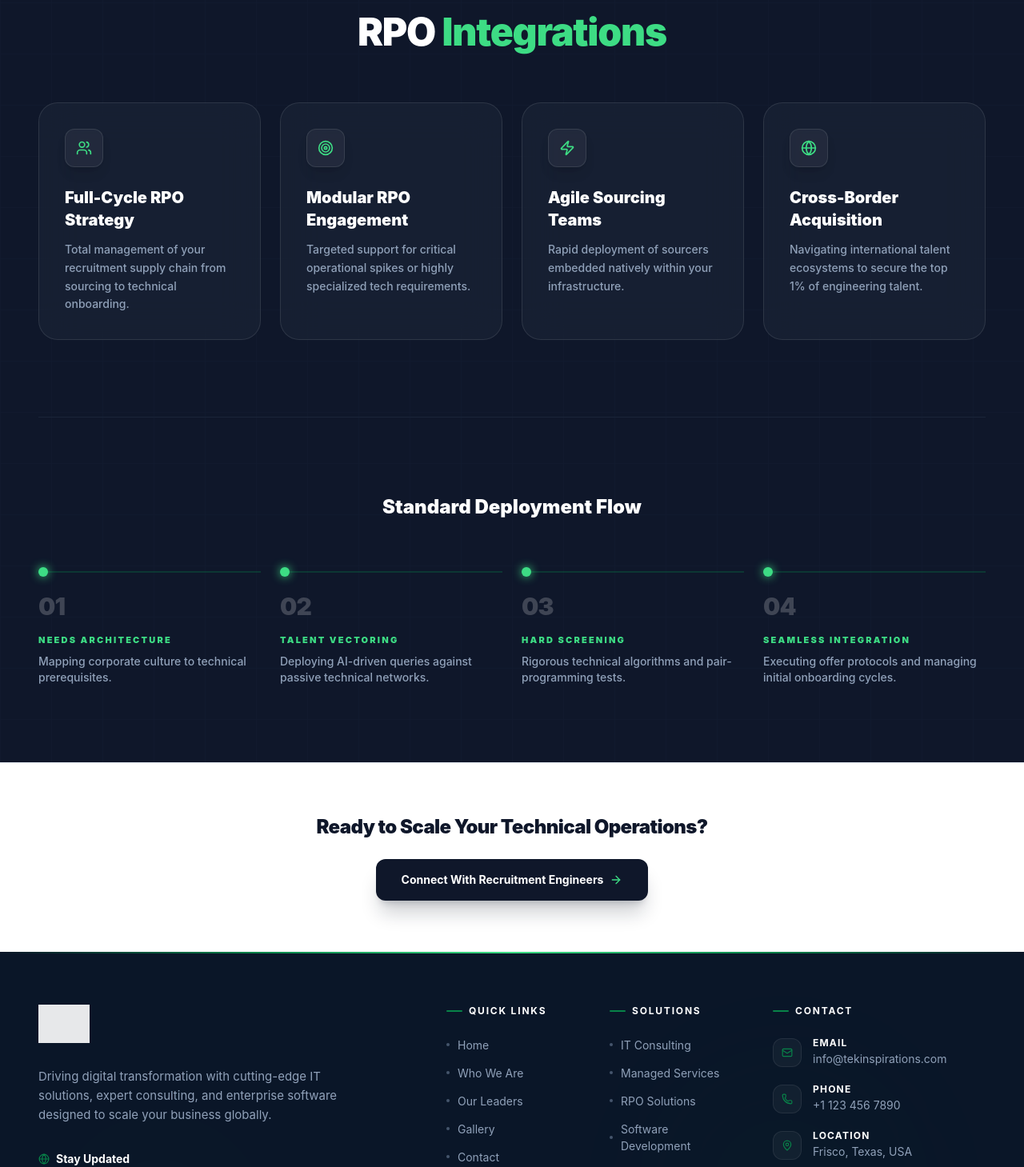
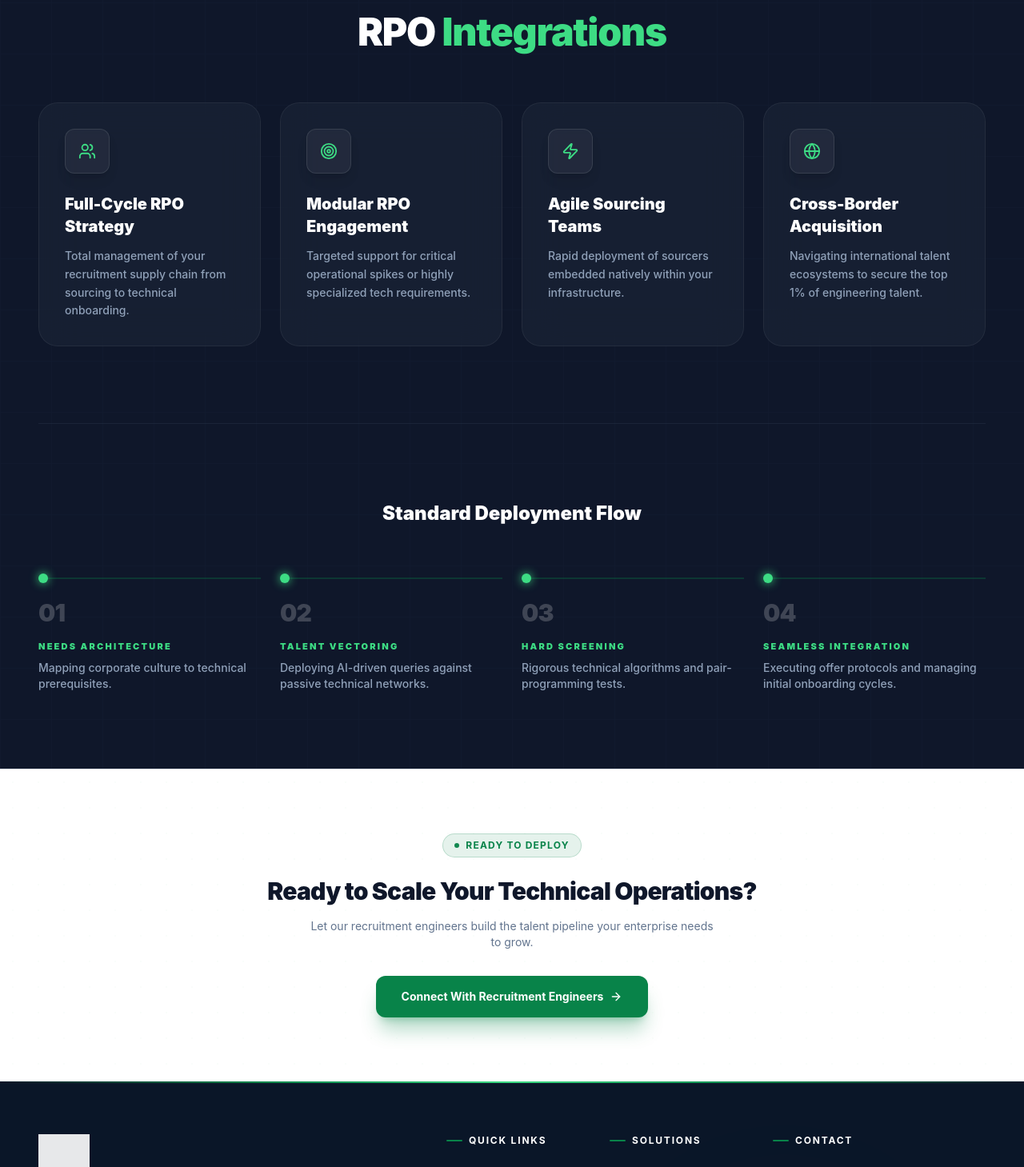
Before and after one commit to anupchauhanak6/tek-inspirations-llc, a React (Vite) app in the folder frontend/: page /our-solution/rpo in a window 1280 px wide. Shown: the part 1540-2999 px from the top of the page at 80% size. Built offline with nearby package versions, Linux system fonts and the light colour scheme; grey boxes are pictures that could not be loaded.

Commit message:
feat: add RPO, SoftwareDevelopment, TermsOfService, and WhoWeAre pages to frontend

```diff
--- a/frontend/src/pages/RPO.jsx
+++ b/frontend/src/pages/RPO.jsx
@@ -219,10 +219,11 @@ function RPO() {
                 whileInView={{ opacity: 1, y: 0 }}
                 viewport={{ once: true }}
                 transition={{ duration: 0.5, delay: i * 0.1 }}
-                className="bg-[#1e293b]/50 backdrop-blur-xl border border-white/10 rounded-[1.5rem] p-8 relative overflow-hidden hover:border-[#088349]/50 hover:bg-[#1e293b]/80 transition-all duration-300 group"
+                className="bg-[#1e293b]/50 backdrop-blur-xl border border-white/[0.06] rounded-[1.5rem] p-8 relative overflow-hidden hover:border-[#088349]/40 hover:bg-[#1e293b]/80 transition-all duration-500 group"
               >
-                <div className="w-12 h-12 rounded-xl bg-white/5 border border-white/10 flex items-center justify-center mb-6 shadow-lg group-hover:scale-110 group-hover:border-[#088349]/40 transition-transform">
-                  <Icon size={20} className="text-[#3ddc84]" strokeWidth={2} />
+                <div className="absolute top-0 left-0 right-0 h-[2px] bg-gradient-to-r from-[#088349] to-transparent opacity-0 group-hover:opacity-100 transition-opacity duration-500" />
+                <div className="w-14 h-14 rounded-xl bg-white/5 border border-white/10 flex items-center justify-center mb-6 shadow-lg group-hover:scale-110 group-hover:border-[#088349]/40 group-hover:bg-[#088349]/10 transition-all duration-300">
+                  <Icon size={22} className="text-[#3ddc84]" strokeWidth={2} />
                 </div>
 
                 <h3 className="text-white font-black text-xl mb-3">{title}</h3>
@@ -262,20 +263,27 @@ function RPO() {
       </section>
 
       {/* CTA Layer */}
-      <section className="bg-white py-16 text-center border-t border-slate-200">
-        <h2 className="text-2xl font-black text-[#0f172a] mb-6 tracking-tight">
+      <section className="bg-white py-20 text-center border-t border-slate-200 relative overflow-hidden">
+        <div className="absolute inset-0 opacity-[0.02]" style={{ backgroundImage: "radial-gradient(#088349 1px, transparent 1px)", backgroundSize: "32px 32px" }} />
+        <div className="relative z-10">
+          <div className="inline-flex items-center gap-2 px-3.5 py-1.5 rounded-full bg-[#088349]/10 border border-[#088349]/20 text-[#088349] text-xs font-bold uppercase tracking-widest mb-6">
+            <span className="w-1.5 h-1.5 rounded-full bg-[#088349] animate-pulse" /> Ready to Deploy
+          </div>
+          <h2 className="text-2xl md:text-3xl font-black text-[#0f172a] mb-4 tracking-tight">
             Ready to Scale Your Technical Operations?
           </h2>
+          <p className="text-slate-500 max-w-lg mx-auto mb-8 text-sm">Let our recruitment engineers build the talent pipeline your enterprise needs to grow.</p>
           <Link
             to="/contact"
-          className="inline-flex items-center gap-2 px-8 py-4 bg-[#0f172a] hover:bg-[#1e293b] text-white font-bold text-sm rounded-xl transition-all duration-300 shadow-xl shadow-[#0f172a]/20 hover:-translate-y-0.5 group"
+            className="inline-flex items-center gap-2 px-8 py-4 bg-[#088349] hover:bg-[#0aad60] text-white font-bold text-sm rounded-xl transition-all duration-300 shadow-xl shadow-[#088349]/30 hover:-translate-y-0.5 group active:scale-[0.98]"
           >
             Connect With Recruitment Engineers{" "}
             <ArrowRight
               size={16}
-            className="text-[#3ddc84] group-hover:translate-x-1 transition-transform"
+              className="group-hover:translate-x-1 transition-transform"
             />
           </Link>
+        </div>
       </section>
     </div>
   );
```
Lines whose indentation alone changed are shown as unchanged.
